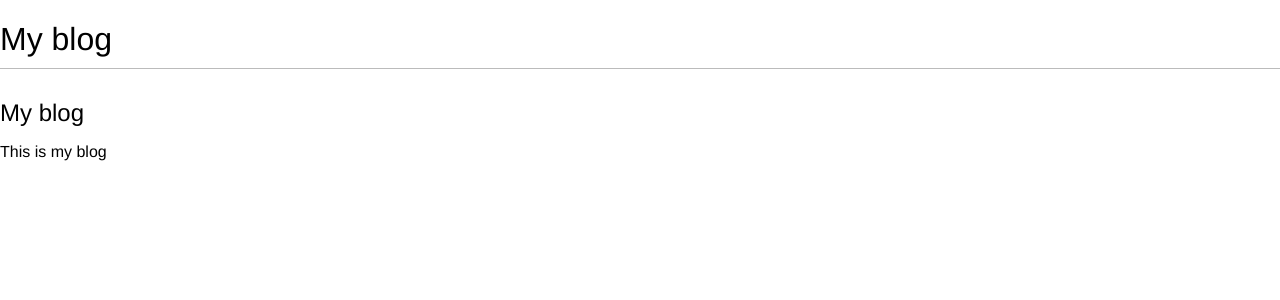
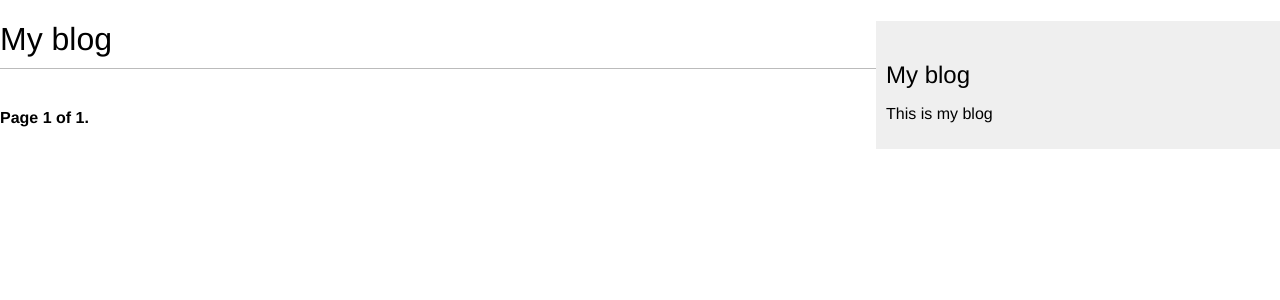
Before and after one commit to denscholar/django_blog_book, a Django app: page /blog/ in a window 1280 px wide. Shown: the top 300 px of the page. Run offline with Django 5.2, Linux system fonts and the light colour scheme; data that the repository does not hold is empty.

Commit message:
add pagination

```diff
--- a/blog/models.py
+++ b/blog/models.py
@@ -2,6 +2,8 @@ from django.utils import timezone
 from django.db import models
 from django.conf import settings
 from django.urls import reverse
+
+
 
 
 class PublishedManager(models.Manager):
--- a/blog/templates/blog/base.html
+++ b/blog/templates/blog/base.html
@@ -8,10 +8,10 @@
     <link rel="stylesheet" href="{% static 'css/blog.css' %}" />
   </head>
   <body>
-    <div id="body">{% block content %} {% endblock %}</div>
-    <div class="sidebar">
+    <div id="sidebar">
         <h2>My blog</h2>
         <p>This is my blog</p>
     </div>
+    <div id="body">{% block content %} {% endblock %}</div>
   </body>
 </html>
--- a/blog/templates/blog/post/list.html
+++ b/blog/templates/blog/post/list.html
@@ -19,6 +19,8 @@
 
 {% endfor %}
 
+{% include 'pagination.html' with page=posts %}
+
 
 
 
--- /dev/null
+++ b/blog/templates/pagination.html
@@ -0,0 +1,15 @@
+<div class="pagination">
+  <span class="step-links">
+    {% if page.has_previous %}
+    <a href="?page={{ page.previous_page_number }}">Previous</a>
+    {% endif %}
+    <span class="current">
+      Page {{ page.number }} of {{ page.paginator.num_pages }}.
+    </span>
+
+    {% if page.has_next %}
+    <a href="?page={{ page.next_page_number }}">Next</a>
+
+    {% endif %}
+  </span>
+</div>
--- a/blog/views.py
+++ b/blog/views.py
@@ -2,10 +2,21 @@ from django.shortcuts import render
 from .models import Post
 from django.http import Http404
 from django.shortcuts import get_object_or_404
+from django.core.paginator import Paginator, EmptyPage, PageNotAnInteger
 
 
 def post_list(request, *args, **kwargs):
-    posts = Post.published.all()
+    post_list = Post.published.all()
+    paginator = Paginator(post_list, 3)
+    page_number = request.GET.get('page', 1)
+
+    try:
+        posts = paginator.page(page_number)
+    except EmptyPage:
+        posts = paginator.page(paginator.num_pages)
+    except PageNotAnInteger:
+        posts = paginator.page(1)
+
     context = {
         "posts": posts,
     }
```
